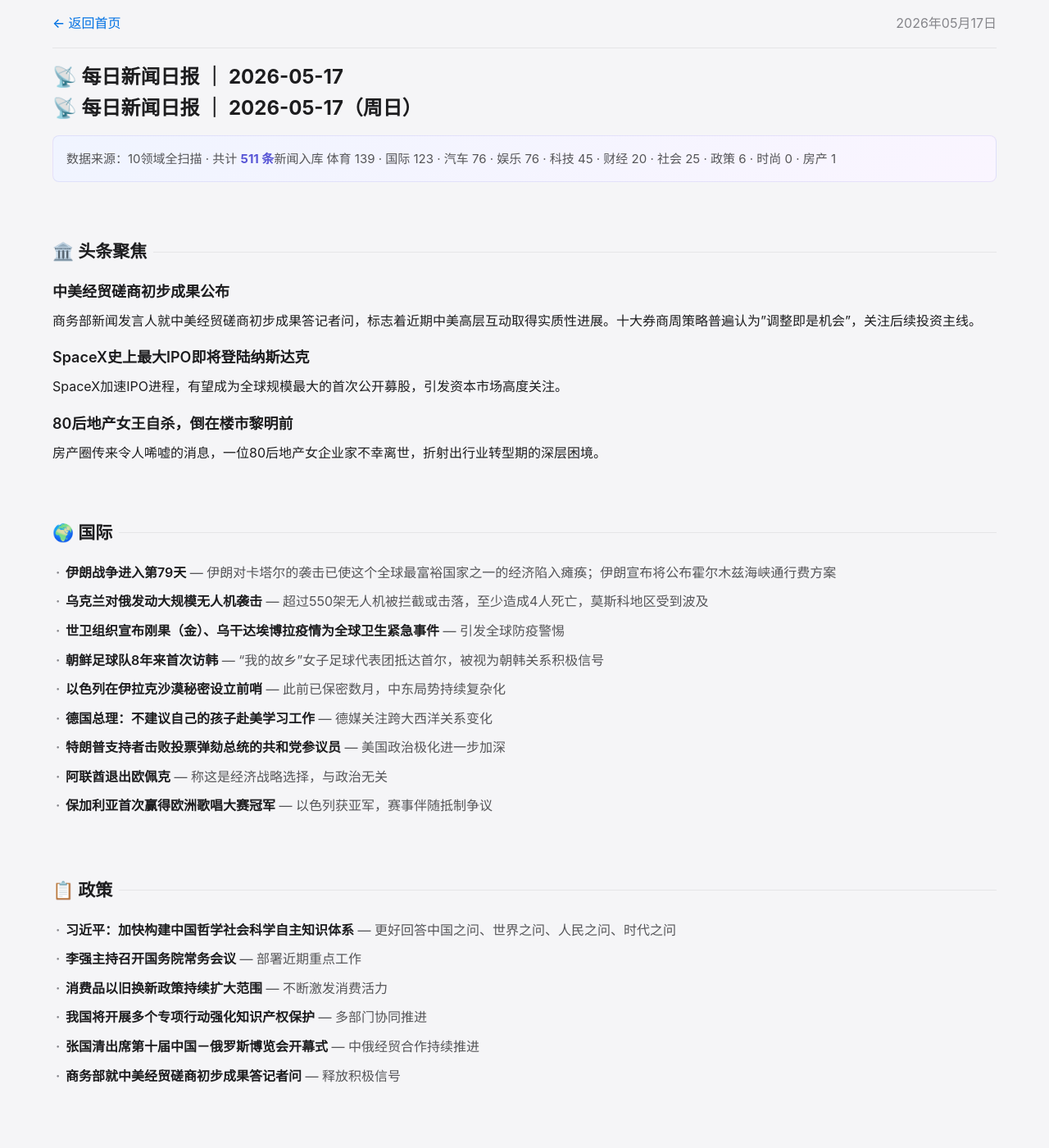
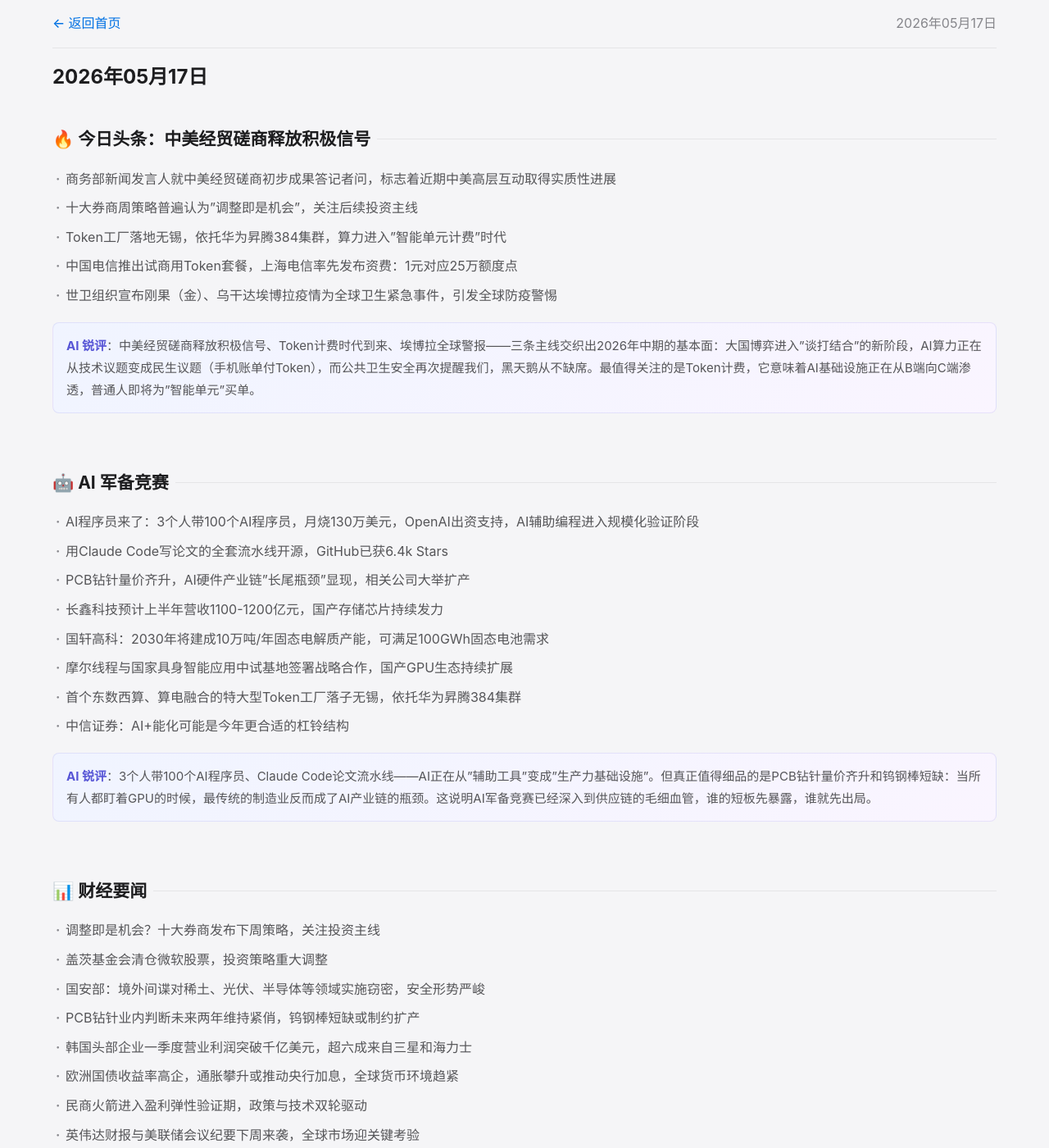
Before and after one commit to xiaxianlin/news, a Jekyll site: the page built from _posts/2026-05-17-日报.md, in a window 1280 px wide and 1400 px high. Shown: the whole window at 82% size. Built offline with Jekyll 4.4.1, drawn with Linux system fonts in a browser that asks for light colours; some of the changed text lies outside the part shown.

Commit message:
日报 2026-05-17 重写：按标准模板修正格式

```diff
--- a/_posts/2026-05-17-日报.md
+++ b/_posts/2026-05-17-日报.md
@@ -1,147 +1,168 @@
 ---
 layout: post
-title: "📡 每日新闻日报 ｜ 2026-05-17"
-date: 2026-05-17 20:10:00 +0800
-categories: daily
+title: "2026年05月17日"
+date: 2026-05-17 20:00:00 +0800
 ---
 
-# 📡 每日新闻日报 ｜ 2026-05-17（周日）
+## 🔥 今日头条：中美经贸磋商释放积极信号
 
-> 数据来源：10领域全扫描 · 共计 **511 条**新闻入库
-> 体育 139 · 国际 123 · 汽车 76 · 娱乐 76 · 科技 45 · 财经 20 · 社会 25 · 政策 6 · 时尚 0 · 房产 1
+- 商务部新闻发言人就中美经贸磋商初步成果答记者问，标志着近期中美高层互动取得实质性进展
+- 十大券商周策略普遍认为"调整即是机会"，关注后续投资主线
+- Token工厂落地无锡，依托华为昇腾384集群，算力进入"智能单元计费"时代
+- 中国电信推出试商用Token套餐，上海电信率先发布资费：1元对应25万额度点
+- 世卫组织宣布刚果（金）、乌干达埃博拉疫情为全球卫生紧急事件，引发全球防疫警惕
+
+> **AI 锐评**：中美经贸磋商释放积极信号、Token计费时代到来、埃博拉全球警报——三条主线交织出2026年中期的基本面：大国博弈进入"谈打结合"的新阶段，AI算力正在从技术议题变成民生议题（手机账单付Token），而公共卫生安全再次提醒我们，黑天鹅从不缺席。最值得关注的是Token计费，它意味着AI基础设施正在从B端向C端渗透，普通人即将为"智能单元"买单。
 
 ---
 
-## 🏛️ 头条聚焦
+## 🤖 AI 军备竞赛
 
-### 中美经贸磋商初步成果公布
-商务部新闻发言人就中美经贸磋商初步成果答记者问，标志着近期中美高层互动取得实质性进展。十大券商周策略普遍认为"调整即是机会"，关注后续投资主线。
+- AI程序员来了：3个人带100个AI程序员，月烧130万美元，OpenAI出资支持，AI辅助编程进入规模化验证阶段
+- 用Claude Code写论文的全套流水线开源，GitHub已获6.4k Stars
+- PCB钻针量价齐升，AI硬件产业链"长尾瓶颈"显现，相关公司大举扩产
+- 长鑫科技预计上半年营收1100-1200亿元，国产存储芯片持续发力
+- 国轩高科：2030年将建成10万吨/年固态电解质产能，可满足100GWh固态电池需求
+- 摩尔线程与国家具身智能应用中试基地签署战略合作，国产GPU生态持续扩展
+- 首个东数西算、算电融合的特大型Token工厂落子无锡，依托华为昇腾384集群
+- 中信证券：AI+能化可能是今年更合适的杠铃结构
 
-### SpaceX史上最大IPO即将登陆纳斯达克
-SpaceX加速IPO进程，有望成为全球规模最大的首次公开募股，引发资本市场高度关注。
-
-### 80后地产女王自杀，倒在楼市黎明前
-房产圈传来令人唏嘘的消息，一位80后地产女企业家不幸离世，折射出行业转型期的深层困境。
+> **AI 锐评**：3个人带100个AI程序员、Claude Code论文流水线——AI正在从"辅助工具"变成"生产力基础设施"。但真正值得细品的是PCB钻针量价齐升和钨钢棒短缺：当所有人都盯着GPU的时候，最传统的制造业反而成了AI产业链的瓶颈。这说明AI军备竞赛已经深入到供应链的毛细血管，谁的短板先暴露，谁就先出局。
 
 ---
 
-## 🌍 国际
+## 📊 财经要闻
 
-- **伊朗战争进入第79天** — 伊朗对卡塔尔的袭击已使这个全球最富裕国家之一的经济陷入瘫痪；伊朗宣布将公布霍尔木兹海峡通行费方案
-- **乌克兰对俄发动大规模无人机袭击** — 超过550架无人机被拦截或击落，至少造成4人死亡，莫斯科地区受到波及
-- **世卫组织宣布刚果（金）、乌干达埃博拉疫情为全球卫生紧急事件** — 引发全球防疫警惕
-- **朝鲜足球队8年来首次访韩** — "我的故乡"女子足球代表团抵达首尔，被视为朝韩关系积极信号
-- **以色列在伊拉克沙漠秘密设立前哨** — 此前已保密数月，中东局势持续复杂化
-- **德国总理：不建议自己的孩子赴美学习工作** — 德媒关注跨大西洋关系变化
-- **特朗普支持者击败投票弹劾总统的共和党参议员** — 美国政治极化进一步加深
-- **阿联酋退出欧佩克** — 称这是经济战略选择，与政治无关
-- **保加利亚首次赢得欧洲歌唱大赛冠军** — 以色列获亚军，赛事伴随抵制争议
+- 调整即是机会？十大券商发布下周策略，关注投资主线
+- 盖茨基金会清仓微软股票，投资策略重大调整
+- 国安部：境外间谍对稀土、光伏、半导体等领域实施窃密，安全形势严峻
+- PCB钻针业内判断未来两年维持紧俏，钨钢棒短缺或制约扩产
+- 韩国头部企业一季度营业利润突破千亿美元，超六成来自三星和海力士
+- 欧洲国债收益率高企，通胀攀升或推动央行加息，全球货币环境趋紧
+- 民商火箭进入盈利弹性验证期，政策与技术双轮驱动
+- 英伟达财报与美联储会议纪要下周来袭，全球市场迎关键考验
+- 伊朗宣布5月19日起恢复股票市场交易
+- 全球原油供应趋紧之际，特朗普政府仍终止俄油临时豁免
+
+> **AI 锐评**：盖茨基金会清仓微软，这是一个象征性极强的信号——连创始人基金会都在减持，说明传统科技巨头的估值天花板正在被重新评估。与此同时，国安部点名稀土、光伏、半导体遭窃密，提醒我们技术竞争早已不只是市场行为。下周英伟达财报+美联储纪要叠加，全球市场将迎来一次"定价校准"。
 
 ---
 
-## 📋 政策
+## 🌍 国际动态
 
-- **习近平：加快构建中国哲学社会科学自主知识体系** — 更好回答中国之问、世界之问、人民之问、时代之问
-- **李强主持召开国务院常务会议** — 部署近期重点工作
-- **消费品以旧换新政策持续扩大范围** — 不断激发消费活力
-- **我国将开展多个专项行动强化知识产权保护** — 多部门协同推进
-- **张国清出席第十届中国－俄罗斯博览会开幕式** — 中俄经贸合作持续推进
-- **商务部就中美经贸磋商初步成果答记者问** — 释放积极信号
+- 世卫组织宣布刚果（金）、乌干达埃博拉疫情为全球卫生紧急事件，引发全球防疫警惕
+- 乌克兰对俄发动大规模无人机袭击，超550架无人机被拦截或击落，莫斯科地区受到波及
+- 朝鲜足球队8年来首次访韩，"我的故乡"女子足球代表团抵达首尔，被视为朝韩关系积极信号
+- 特朗普支持者击败投票弹劾总统的共和党参议员，美国政治极化进一步加深
+- 阿联酋退出欧佩克，称这是经济战略选择，与政治无关
+- 德国总理：不建议自己的孩子赴美学习工作，德媒关注跨大西洋关系变化
+- 以色列在伊拉克沙漠秘密设立前哨，中东局势持续复杂化
+- 保加利亚首次赢得欧洲歌唱大赛冠军，以色列获亚军，赛事伴随抵制争议
+- 伊朗对卡塔尔的袭击已使这个全球最富裕国家之一的经济陷入瘫痪
+
+> **AI 锐评**：埃博拉+伊朗战争+乌克兰无人机——三条危机线同时绷紧，2026年的全球安全局势正在从"局部冲突"升级为"系统性风险"。阿联酋退出欧佩克是能源版图的又一次地震，而德国总理公开劝阻赴美，说明跨大西洋信任裂痕已从政策层面渗透到民众认知。最值得关注的信号是朝鲜访韩——在地缘紧张的大背景下，任何缓和迹象都弥足珍贵。
 
 ---
 
-## 💻 科技
+## 📋 政策风向
 
-- **AI程序员来了：3个人带100个AI程序员，月烧130万美元** — OpenAI出资支持，AI辅助编程进入规模化验证阶段
-- **用Claude Code写论文的全套流水线开源** — GitHub已获6.4k Stars
-- **PCB钻针量价齐升** — AI硬件产业链"长尾瓶颈"显现，相关公司大举扩产
-- **长鑫科技预计上半年营收1100-1200亿元** — 国产存储芯片持续发力
-- **国轩高科：2030年将建成10万吨/年固态电解质产能** — 可满足100GWh固态电池需求
-- **摩尔线程与国家具身智能应用中试基地签署战略合作** — 国产GPU生态持续扩展
-- **三星Exynos 2700芯片或放弃FOWLP先进封装** — 封装技术路线出现分歧
-- **杭州机器人展意向合作突破213亿元** — 机器人产业热度持续攀升
-- **小米卢伟冰：下半年部分国产旗舰手机价格或将破万** — 高端化趋势明显
-- **首个东数西算、算电融合的特大型Token工厂落子无锡** — 依托华为昇腾384集群
+- 习近平：加快构建中国哲学社会科学自主知识体系，更好回答中国之问、世界之问、人民之问、时代之问
+- 李强主持召开国务院常务会议，部署近期重点工作
+- 消费品以旧换新政策持续扩大范围，不断激发消费活力
+- 我国将开展多个专项行动强化知识产权保护，多部门协同推进
+- 张国清出席第十届中国－俄罗斯博览会开幕式，中俄经贸合作持续推进
+- 商务部新闻发言人就中美经贸磋商初步成果答记者问，释放积极信号
+
+> **AI 锐评**：哲学社会科学"自主知识体系"的提法值得注意——这是从技术自主向学术话语权自主的延伸。消费品以旧换新持续扩范围，说明消费刺激仍在加码，但效果能否持续取决于居民收入预期的改善。中美经贸磋商初步成果与中俄博览会同步推进，说明"多边经营"仍是当前外贸策略的主基调。
 
 ---
 
-## 💰 财经
+## 🏎️ 汽车行业
 
-- **中国电信推出试商用Token套餐** — 上海电信率先发布资费：1元对应25万额度点，算力进入"智能单元计费"时代
-- **PCB钻针业内判断未来两年维持紧俏** — 钨钢棒短缺或制约扩产
-- **盖茨基金会清仓微软股票** — 基金会投资策略重大调整
-- **国安部：境外间谍对稀土、光伏、半导体等领域实施窃密** — 安全形势严峻
-- **韩国头部企业一季度营业利润突破千亿美元** — 超六成来自三星和海力士
-- **欧洲国债收益率高企，通胀攀升或推动央行加息** — 全球货币环境趋紧
-- **民商火箭进入盈利弹性验证期** — 政策与技术双轮驱动
-- **英伟达财报与美联储会议纪要下周来袭** — 全球市场迎关键考验
+- 15家车企集体涨价，最高涨2万，碳酸锂飙至20万元/吨、芯片暴涨180%，中国汽车业告别价格战？
+- 燃油车降价难换销量，4月同比跌36.5万辆，连续9个月促销高位，市场份额遭新能源加速蚕食
+- "南北奥迪"分工重构：一汽奥迪卖燃油+新能源，上汽奥迪All in AUDI品牌
+- 比亚迪2026款海鸥上市，6.99万元起，可选装激光雷达，智能化下探入门市场
+- 美国三大车企发力电动车追赶中国，分析认为有机会；欧洲车企则基本无望
+- 新能源车迎来"斩杀线"：换电池20万比车还贵，引发消费者焦虑
+- 2026年陕西省新能源汽车下乡活动启幕，政策推动下沉市场
+- 中国汽车专利公开量全球领先，新能源领域年均增长率17.1%
+- 购车补贴新攻略：立省4.8万，5月25日全国集中放号
+
+> **AI 锐评**：15家车企涨价和燃油车同比跌36.5万辆同时发生——这不是矛盾，而是产业转型的阵痛。碳酸锂20万、芯片暴涨180%，成本端的压力正在终结"赔本赚吆喝"的时代。比亚迪海鸥6.99万上激光雷达则说明：涨价潮中的赢家，一定是那些能用技术溢价消化成本的企业。"换电池20万比车贵"的焦虑则是新能源普及路上最大的信任危机，谁来解决这个问题，谁就能赢得下一个十年。
 
 ---
 
-## 🏘️ 社会
+## ⚽ 体育赛事
 
-- **广西环江车辆坠河已致1死9人失联** — 国家防办派工作组赴现场协助搜救，相关人员信息已全部核查完毕
-- **神二十一乘组签收"太空快递"** — 约6.2吨货物由天舟十号送达，三名航天员在轨近200天
-- **北京暴雨蓝色预警** — 多部门雨中坚守保畅通，周一早高峰交通压力大
-- **四川华蓥大摆荡坠亡事件调查进展** — 释放开关提前打开导致事故发生
-- **重庆洪崖洞多名游客落水？** 应急局澄清：非该景区游客
-- **华人夫妻普吉岛体验滑翔伞意外坠海** — 当事人称坠海时撞击感强烈
-- **泰国火车与巴士相撞已致8死32伤** — 事发区域交通严重拥堵
-- **2026北京大兴半程马拉松雨中开跑** — 5500名跑者沐雨前行
-- **张亮麻辣烫回应门店人员手抓菜** — 将严抓全国门店标准化落地
+- CBA季后赛半决赛激战正酣，上海男篮对阵北京男篮，麦基送出遮天大帽，双方首节16-16平
+- LPL：JDG决胜局三C输出爆炸，Xiaoxu小炮四杀收尾终结比赛，登峰组上路单杀排行Xiaoxu居首
+- 切尔西官宣阿隆索出任新主帅，双方签约四年
+- NFL：罗杰斯42岁与钢人续签新约，老将再战一年
+- McIlroy、Rose、Rahm PGA锦标赛末轮混战，冠军悬念拉满
+- Rousey 15秒降服对手完美回归，传奇格斗家上演经典
+- McGregor 7月11日UFC回归对阵Holloway，焦点之战敲定
+- C罗奖杯梦碎，利雅得胜利在决赛中爆冷失利
+
+> **AI 锐评**：阿隆索执掌切尔西、罗杰斯42岁续约钢人——老将和新帅在各自的赛道上延续故事。但更值得关注的是JDG的小炮四杀和CBA半决赛的激烈对抗——电竞赛事的叙事张力已经不输传统体育。C罗再度错失奖杯，提醒我们：即使是最伟大的运动员，也无法单枪匹马对抗团队运动的基本规律。
 
 ---
 
-## 🎬 娱乐
+## 🏠 房产动态
 
-- **第78届戛纳电影节持续进行** — 田栩宁红毯亮相、李庚希映后落泪、是枝裕和与滨口龙介新作获热烈掌声
-- **潮汕方言小成本电影《给阿嬷的情书》成票房黑马** — 从低排片到高票房的逆袭之路引发行业思考
-- **2026年5月票房破15亿，年度总票房超144亿** — 电影市场持续回暖
-- **《刺猬索尼克4》正式杀青** — 定档2027年3月19日
-- **SNL第51季收官** — Paul McCartney三度返场压轴演出
-- **保加利亚首次赢得欧洲歌唱大赛冠军** — 以色列获亚军引争议
+- 80后地产女企业家不幸离世，折射出行业转型期的深层困境
+
+> **AI 锐评**：一条新闻，胜过千言万语。地产行业的阵痛不只是数据上的下行，更是无数从业者真实的生存压力。从黄金时代到深度调整，这个行业的每一次"黎明前"都需要足够的韧性和耐心来等待。
 
 ---
 
-## ⚽ 体育
+## 👗 时尚消费
 
-- **CBA季后赛半决赛激战正酣** — 上海男篮对阵北京男篮，麦基送出遮天大帽，双方首节16-16平
-- **LPL：JDG决胜局三C输出爆炸** — Xiaoxu小炮四杀收尾终结比赛，登峰组上路单杀排行Xiaoxu居首
-- **切尔西官宣阿隆索出任新主帅** — 双方签约四年，阿尔隆索梦想照进现实
-- **NFL：罗杰斯42岁与钢人续签新约** — 老将再战一年
-- **McIlroy、Rose、Rahm PGA锦标赛末轮混战** — 冠军悬念拉满
-- **Rousey 17秒降服Carano完美回归** — 传奇格斗家上演经典
-- ** McGregor 7月11日UFC回归对阵Holloway** — 焦点之战敲定
-- **C罗奖杯梦碎** — 利雅得胜利在决赛中爆冷失利
+- （今日采集时尚领域数据暂缺）
+
+> **AI 锐评**：时尚领域今日无重大新闻入库，后续轮次将加强该领域的信源覆盖。
 
 ---
 
-## 🚗 汽车
+## 🎬 娱乐文娱
 
-- **15家车企集体涨价，最高涨2万** — 碳酸锂飙至20万元/吨、芯片暴涨180%，中国汽车业告别价格战？
-- **燃油车降价难换销量** — 4月同比跌36.5万辆，连续9个月促销高位，市场份额遭新能源加速蚕食
-- **"南北奥迪"分工重构** — 一汽奥迪卖燃油+新能源，上汽奥迪All in AUDI品牌
-- **比亚迪2026款海鸥上市** — 6.99万元起，可选装激光雷达，智能化下探入门市场
-- **新能源渗透率首破60%** — 比亚迪4月销量稳步领跑
-- **特斯拉两年来首次上调Model Y美国售价** — 全球定价策略调整
-- **美国三大车企发力电动车追赶中国** — 分析认为有机会，欧洲车企则基本无望
-- **2026年陕西省新能源汽车下乡活动启幕** — 政策推动下沉市场
-- **换电池20万比车还贵** — 新能源车"斩杀线"引发消费者焦虑
+- 第78届戛纳电影节持续进行，田栩宁红毯亮相、李庚希映后落泪、是枝裕和与滨口龙介新作获热烈掌声
+- 潮汕方言小成本电影《给阿嬷的情书》成票房黑马，从低排片到高票房的逆袭之路引发行业思考
+- 2026年5月票房破15亿，年度总票房超144亿，电影市场持续回暖
+- 《刺猬索尼克4》正式杀青，定档2027年3月19日
+- SNL第51季收官，Paul McCartney三度返场压轴演出
+- Markiplier《Iron Lung》定档5月31日YouTube首播
+- Keanu Reeves将为江面庄司执导的江户时代动画《Hidari》担任配音主演
+
+> **AI 锐评**：《给阿嬷的情书》的逆袭是本周最有意思的文化事件——一部潮汕方言小成本电影跑赢大盘，说明"真诚"依然是内容市场最大的竞争力。戛纳方面，中国面孔频繁亮相红毯，但更重要的是作品本身能否获得认可。5月票房破15亿、年度超144亿的数据说明电影市场的恢复是真实的，但头部效应加剧的问题依然存在。
 
 ---
 
-## 📊 AI 锐评
+## 🏙️ 社会民生
 
-**今日关键词：告别价格战 · Token计费 · 埃博拉警报**
+- 广西环江车辆坠河已致1死9人失联，国家防办派工作组赴现场协助搜救
+- 神二十一乘组签收"太空快递"，约6.2吨货物由天舟十号送达，三名航天员在轨近200天
+- 北京暴雨蓝色预警，多部门雨中坚守保畅通，周一早高峰交通压力大
+- 四川华蓥大摆荡坠亡事件调查进展：释放开关提前打开导致事故发生
+- 重庆洪崖洞多名游客落水？应急局澄清：非该景区游客
+- 华人夫妻普吉岛体验滑翔伞意外坠海，当事人称坠海时撞击感强烈
+- 泰国火车与巴士相撞已致8死32伤，事发区域交通严重拥堵
+- 2026北京大兴半程马拉松雨中开跑，5500名跑者沐雨前行
+- 张亮麻辣烫回应门店人员手抓菜，将严抓全国门店标准化落地
+- 医生不愿开"长处方"，慢性病患者用药便利遭遇制度堵点
 
-1. **车企涨价潮的背后逻辑**：碳酸锂价格回升、芯片成本暴涨，叠加政策补贴退坡预期，15家车企集体涨价标志着新能源汽车"烧钱换量"阶段正式终结。对消费者而言，该下手的要抓紧了——但这波涨价能否真正传导利润给车企，取决于需求端是否足够坚挺。
-
-2. **Token计费时代到来**：中国电信推出Token套餐、无锡建成算电融合Token工厂，标志着AI算力从"卖硬件"走向"卖服务"。这类似于云计算从IaaS到SaaS的演进，算力正在变成水电一样的基础设施。看谁能在这个新赛道里建立标准。
-
-3. **埃博拉+伊朗双重警报**：世卫宣布埃博拉疫情为全球紧急事件，伊朗战争持续扰乱中东格局和全球能源市场。2026年上半年的不确定性正在叠加——防疫体系、能源安全、地缘政治三条线同时绷紧。
-
-4. **《给阿嬷的情书》的启示**：一部潮汕方言小成本电影跑赢大盘，说明"真诚"依然是内容市场最大的竞争力。在IP改编和流量明星泛滥的当下，回归地域文化、讲真实故事，反而能击中最广泛的情感共鸣。
+> **AI 锐评**：广西环江坠河事件和四川华蓥大摆荡事故同日被关注，公共安全话题永远是民生的最大公约数。天舟十号送快递的新闻则提供了一个温暖的对比——在地球上我们还在为交通安全焦虑的时候，太空物流已经开始常态化运行。张亮麻辣烫的手抓菜事件看似小事，却折射出连锁餐饮"标准化"与"人"之间的永恒张力。
 
 ---
 
-*📡 小新 · 自动采集生成 · 数据截至 2026-05-17 20:10*
+## 🔬 科技前沿
+
+- 长鑫科技预计上半年营收1100-1200亿元，国产存储芯片持续发力
+- 国轩高科：2030年将建成10万吨/年固态电解质产能，可满足100GWh固态电池需求
+- 三星Exynos 2700芯片或放弃FOWLP先进封装，封装技术路线出现分歧
+- 杭州机器人展意向合作突破213亿元，机器人产业热度持续攀升
+- 小米卢伟冰：下半年部分国产旗舰手机价格或将破万，高端化趋势明显
+- 摩尔线程与国家具身智能应用中试基地签署战略合作，国产GPU生态持续扩展
+- 韶音高层谈开放式耳机：凭什么成为下一场颠覆TWS的"品类革命"？
+
+> **AI 锐评**：长鑫千亿营收、国轩高科固态电解质10万吨、机器人展213亿——三条线共同指向一个趋势：硬科技的"量变"正在加速积累"质变"。小米旗舰破万则是一个消费端的信号：国产手机的高端化不再只是口号，而是真金白银的定价策略。但消费者是否愿意为"国产高端"买单，还需要市场来回答。
```
